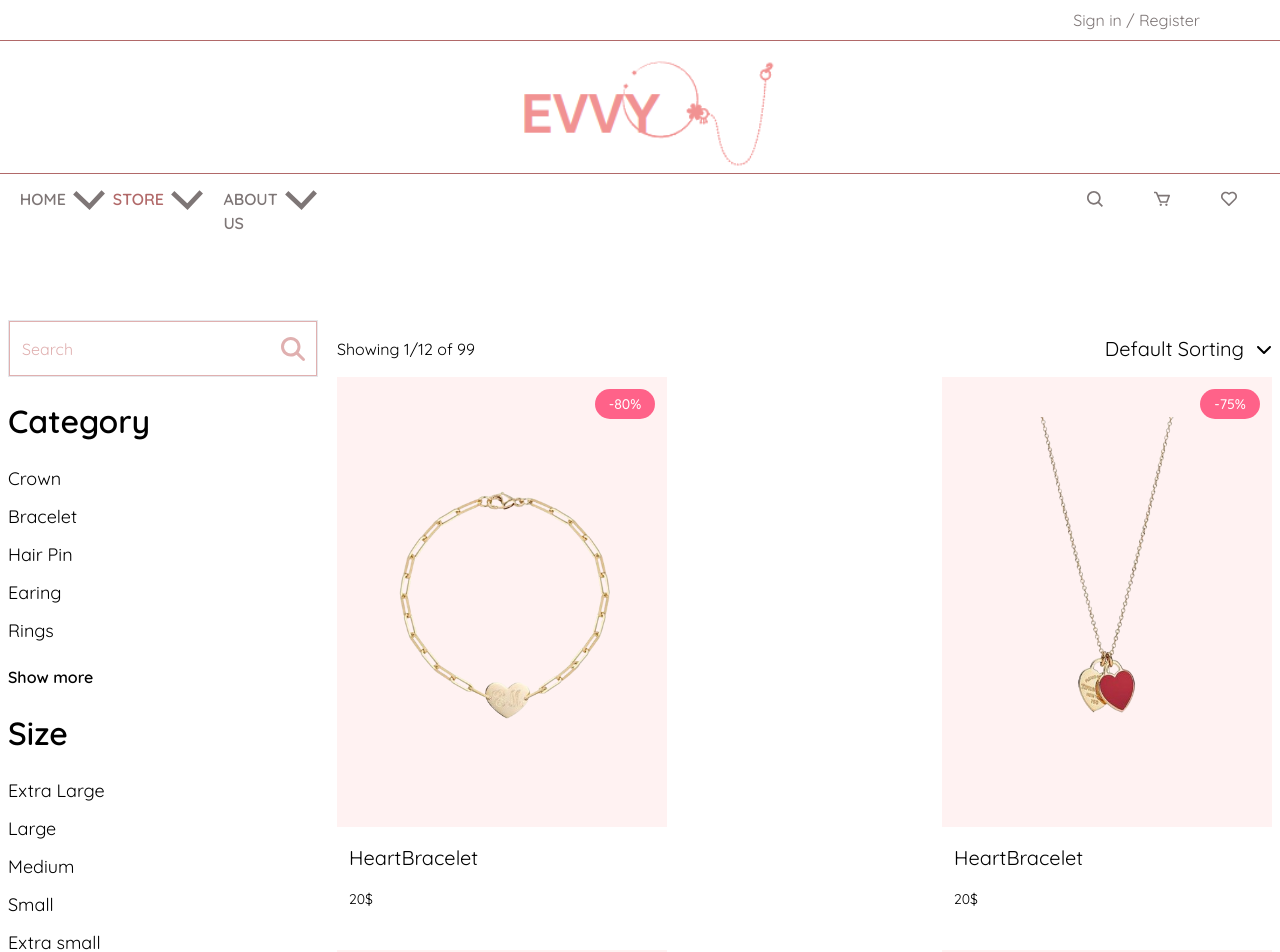
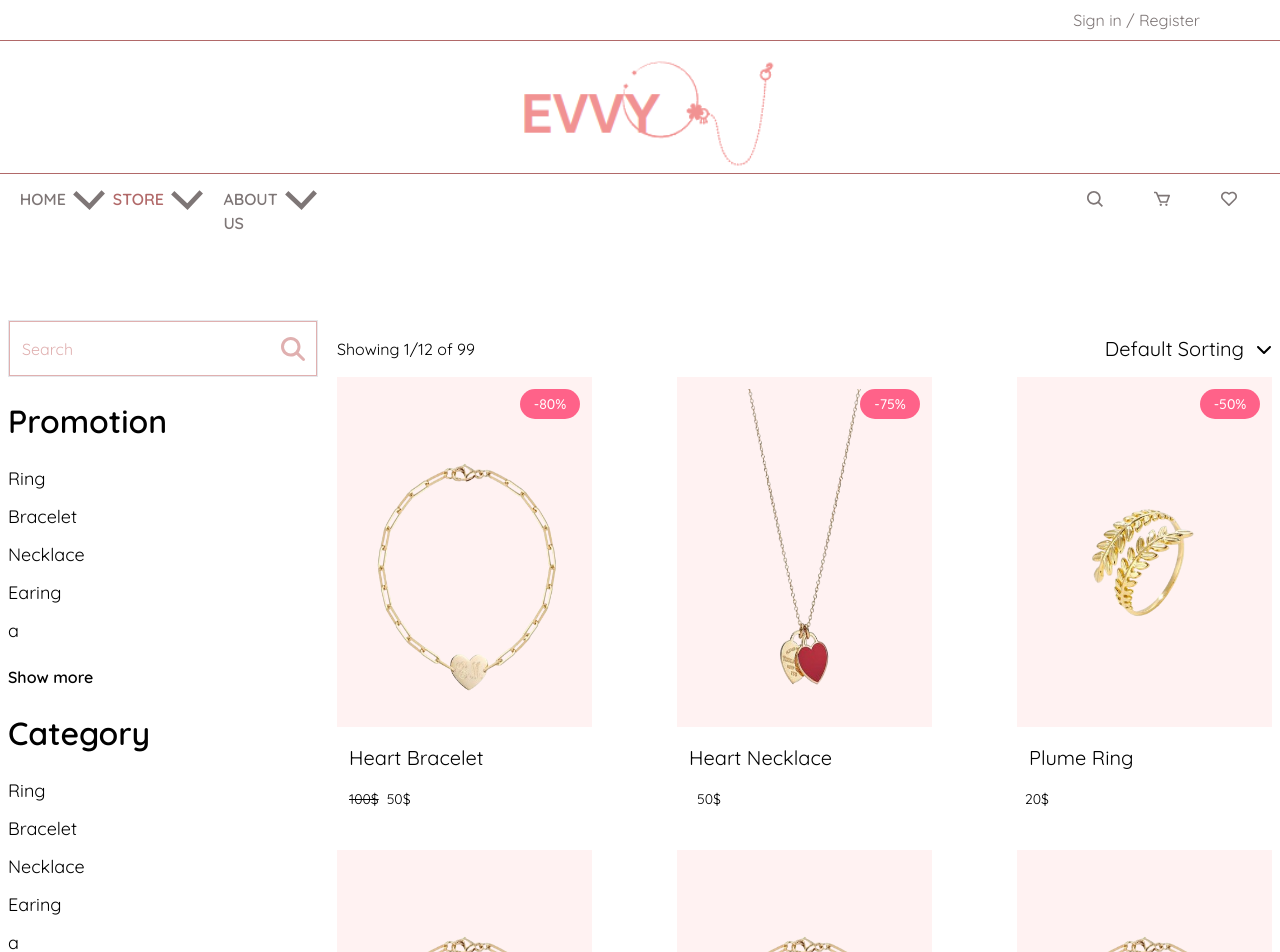
Before and after one commit to CHAB-Sreylen/E-commerce_project, a Vue app in the folder e-commerce/: page /shop in a window 1280 px wide. Shown: the top 952 px of the page. Built offline with nearby package versions, Linux system fonts and the light colour scheme.

Commit message:
add promotion

```diff
--- a/e-commerce/src/components/Items.vue
+++ b/e-commerce/src/components/Items.vue
@@ -1,18 +1,26 @@
 <template>
     <div class="flex flex-col mb-10">
-        <div class="w-[330px] h-[450px] bg-[#FFF2F2] flex flex-col relative">
+        <div class="w-[255px] h-[350px] bg-[#FFF2F2] flex flex-col relative">
             <div class="flex justify-end">
                 <div class="w-[60px] h-[30px] bg-[#FF6289] flex justify-center items-center rounded-2xl absolute top-3 right-3" v-if="DiscountBox==true">
                     <p class="text-[14px] font-[500] text-white">{{ discount }}</p>
                 </div>
                 <div class="mr-3" v-else></div>
             </div>
-            <div class="w-full flex absolute top-10 justify-center ">
+            <div class="w-full flex absolute top-3 justify-center ">
                 <img class="Img w-[300px] h-[350px] " :src="img"  alt="" />
             </div>
         </div>
         <p class="name font-[400] text-[20px] ml-3 mt-4">{{ name }}</p>
-        <p class="price font-[400] text-[14px] ml-3 mt-4">{{ price }}</p>
+       <div class="flex flex-row">
+           <div class="" v-if="promotion == true">
+                <p class="price font-[400] text-[14px] ml-3 mt-4 line-through">{{ baseprice }}</p>
+           </div>
+           <div class="" v-else></div>
+           <div>
+                <p class="price font-[400] text-[14px] ml-2 mt-4">{{ price }}</p>
+           </div>
+       </div>
     </div>
 
 
@@ -24,6 +32,8 @@
 export default{
     name:"Items" ,
     props:{
+        promotion:String,
+        baseprice:String,
         DiscountBox:String,
         discount:String,
         img: String,
--- a/e-commerce/src/stores/eStore.js
+++ b/e-commerce/src/stores/eStore.js
@@ -53,8 +53,12 @@ export const useEStore = defineStore('todoList', {
       ],
       CList:[
         {
+          title:"Promotion",
+          name: ["Ring","Bracelet","Necklace","Earing","a","b","c"]
+        },
+        {
           title: "Category",
-          name: ["Crown","Bracelet","Hair Pin","Earing","Rings","Watch","a","b","c"]
+          name: ["Ring","Bracelet","Necklace","Earing","a","b","c"]
         },
         {
           title: "Size",
@@ -75,22 +79,25 @@ export const useEStore = defineStore('todoList', {
           DiscountBox:true,
           discount:"-80%",
           img:"./src/assets/HeartBracelet.png",
-          name:"HeartBracelet",
-          price:"20$",
+          name:"Heart Bracelet",
+          promotion:true,
+          baseprice:"100$",
+          price:"50$",
 
         },
         {
           DiscountBox:true,
           discount:"-75%",
           img:"./src/assets/HeartNecklace.png",
-          name:"HeartBracelet",
-          price:"20$",
+          name:"Heart Necklace",
+          promotion:true,
+          price:"50$",
         },
         {
           DiscountBox:true,
           discount:"-50%",
           img:"./src/assets/PlumeRing.png",
-          name:"HeartBracelet",
+          name:"Plume Ring",
           price:"20$",
         },
         {
--- a/e-commerce/src/views/Shop.vue
+++ b/e-commerce/src/views/Shop.vue
@@ -3,7 +3,7 @@
         <div class=" w-full h-[40px] flex justify-end items-center "><p class="mr-20 text-[#7E7676]"> Sign in / Register </p></div>
         <div class=" w-full flex justify-center items-center border-y border-[#B16969] py-1 "><img class="h-[124px] w-[279px]" src="../assets/envylogo.svg" alt=""></div>
         <Navbar class="sticky top-0 z-50"></Navbar>
-        <div class="h-fit w-full flex mt-24 gap-[19px] justify-around px-2 sticky">
+        <div class="h-fit w-full flex mt-24 gap-[19px] justify-around px-2 ">
             <div class=" w-[342px] flex flex-col gap-5">
                 <Searchbar></Searchbar>
                 <List v-for="c in CList" :title="c.title" :name="c.name"></List>
@@ -22,6 +22,8 @@
 
                 <div class="AllItems flex flex-wrap justify-between ">
                     <Items v-for="i in Items"
+                    :promotion="i.promotion"
+                    :baseprice="i.baseprice"
                     :DiscountBox="i.DiscountBox"
                     :discount="i.discount"
                     :img = "i.img" :name="i.name"
```
